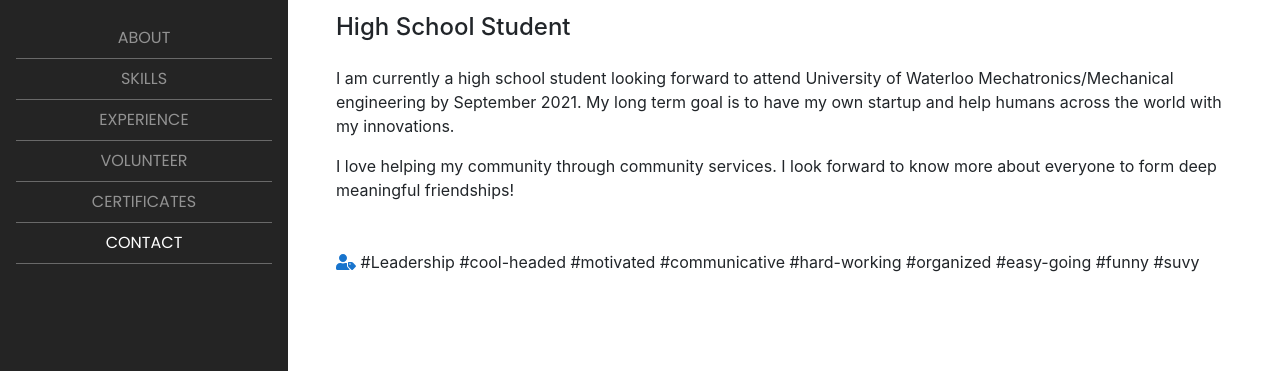
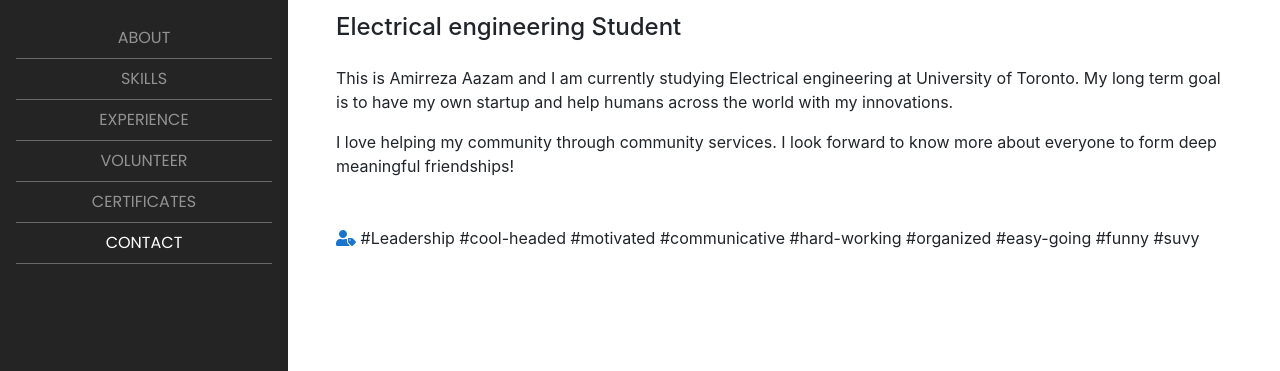
Before and after one commit to amir417/amir417.github.io, a website with bundled scripts: page index.html in a window 1280 px wide. Shown: the part 147-518 px from the top of the page. Built offline with nearby package versions, Linux system fonts and the light colour scheme; a web font is replaced by a local one.

Commit message:
Update index.html

```diff
--- a/index.html
+++ b/index.html
@@ -122,11 +122,11 @@
             High School Student
           </p>
           <h4 class="mb-4">
-            High School Student
+            Electrical engineering Student
           </h4>
 
           <p class="mb-3">
-            I am currently a high school student looking forward to attend University of Waterloo Mechatronics/Mechanical engineering by September 2021. My long term goal is to have my own startup and help humans across the world with my innovations.
+            This is Amirreza Aazam and I am currently studying Electrical engineering at University of Toronto. My long term goal is to have my own startup and help humans across the world with my innovations.
           <p>
             I love helping my community through community services. I look forward to know more about everyone to form deep meaningful friendships!
 	  </p>
```
